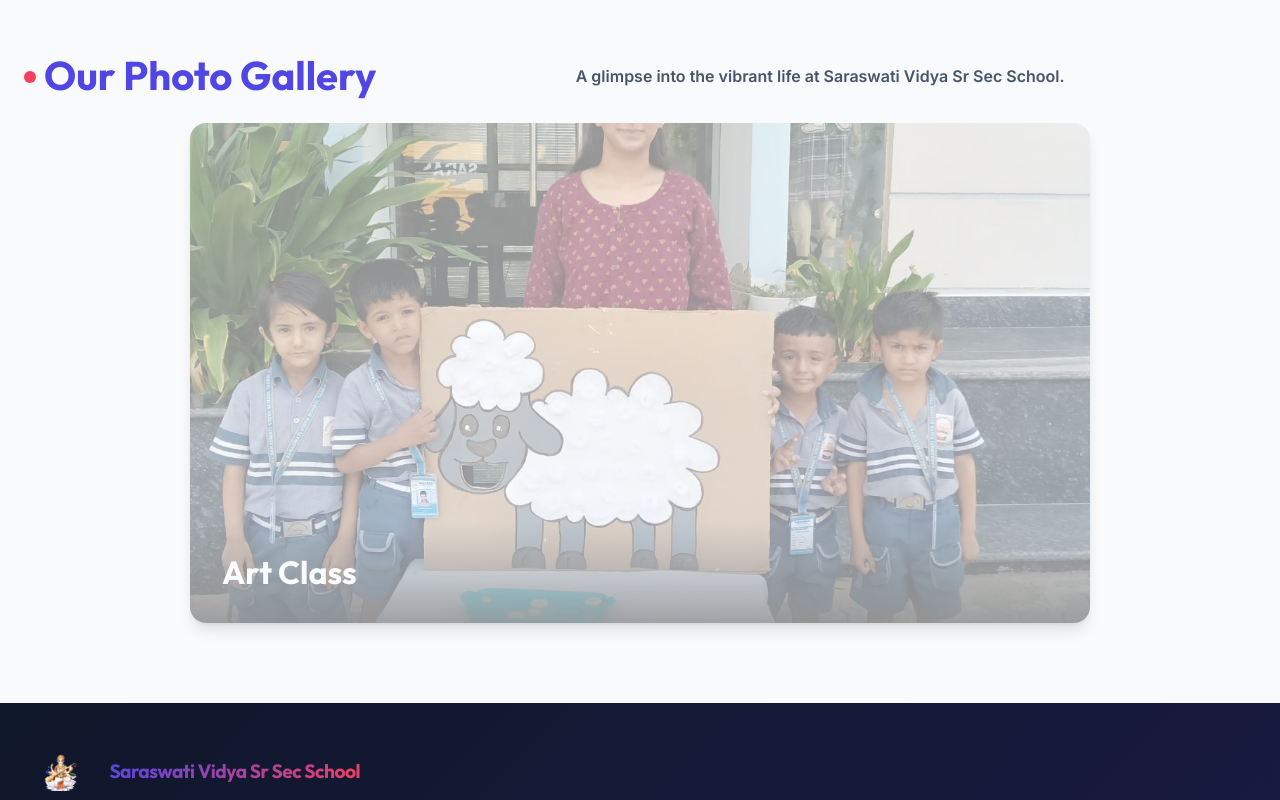
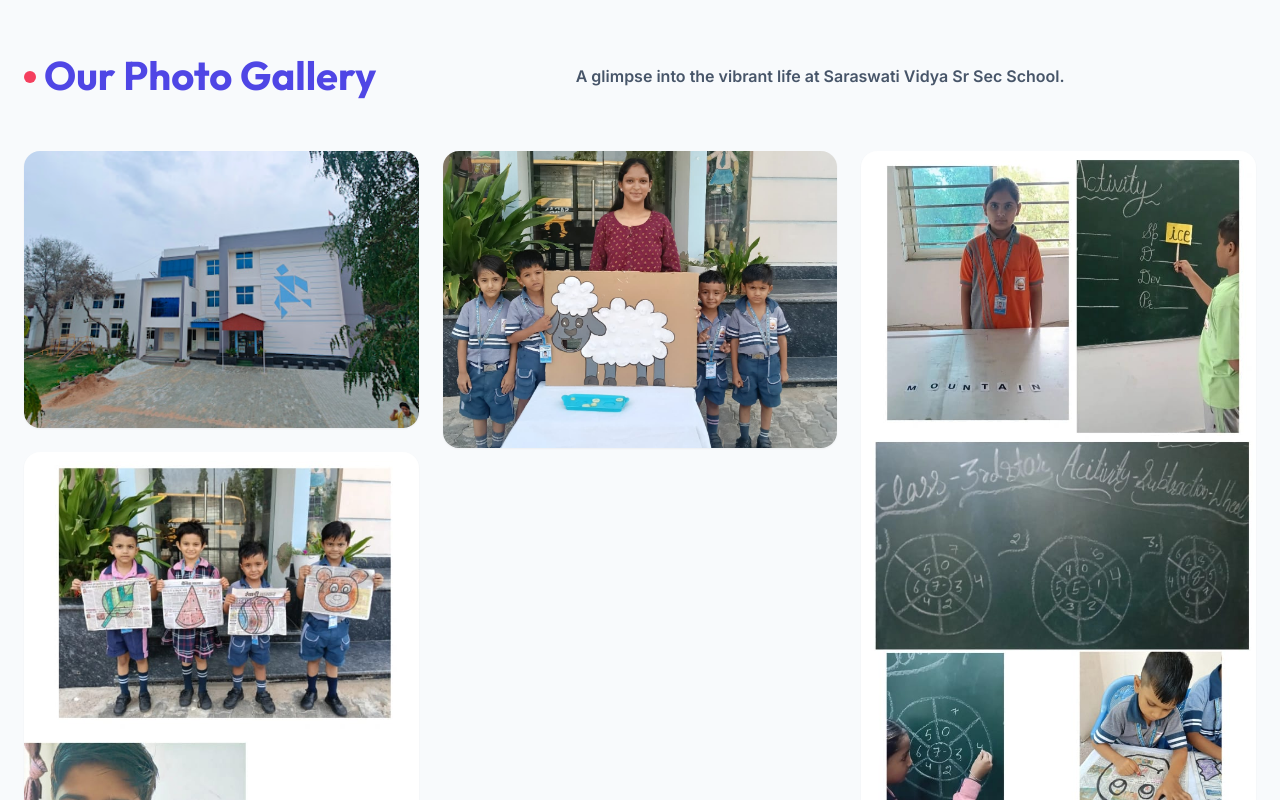
Before and after one commit to Mydvthukran/school-website, a React (Vite) app: page / in a window 1280 px wide. Shown: the part 2800-3600 px from the top of the page. Built offline with nearby package versions, Linux system fonts and the light colour scheme.

Commit message:
feat: implement Home page with interactive stats, leadership messages, and gallery layout

```diff
--- a/src/pages/Home.css
+++ b/src/pages/Home.css
@@ -181,6 +181,53 @@
   }
 }
 
+.gallery-masonry {
+  column-count: 1;
+  column-gap: 1rem;
+  margin-top: 1.5rem;
+}
+
+@media (min-width: 768px) {
+  .gallery-masonry {
+    column-count: 2;
+    column-gap: 1.5rem;
+    margin-top: 3rem;
+  }
+}
+
+@media (min-width: 1024px) {
+  .gallery-masonry {
+    column-count: 3;
+  }
+}
+
+.gallery-masonry-item {
+  break-inside: avoid;
+  margin-bottom: 1rem;
+  position: relative;
+  border-radius: var(--radius-md);
+  overflow: hidden;
+  cursor: pointer;
+  box-shadow: var(--shadow-sm);
+}
+
+@media (min-width: 768px) {
+  .gallery-masonry-item {
+    margin-bottom: 1.5rem;
+    border-radius: var(--radius-lg);
+  }
+}
+
+.gallery-masonry-image {
+  width: 100%;
+  display: block;
+  transition: transform 0.5s ease;
+}
+
+.gallery-masonry-item:hover .gallery-masonry-image {
+  transform: scale(1.05);
+}
+
 .gallery-item {
   position: relative;
   border-radius: var(--radius-md);
@@ -210,7 +257,7 @@
 .gallery-overlay {
   position: absolute;
   inset: 0;
-  background: linear-gradient(to top, rgba(0, 0, 0, 0.8), transparent);
+  background: linear-gradient(to top, rgba(0, 0, 0, 0.8), transparent 70%);
   display: flex;
   align-items: flex-end;
   padding: 0.5rem;
@@ -224,7 +271,8 @@
   }
 }
 
-.gallery-item:hover .gallery-overlay {
+.gallery-item:hover .gallery-overlay,
+.gallery-masonry-item:hover .gallery-overlay {
   opacity: 1;
 }
 
@@ -242,7 +290,8 @@
   }
 }
 
-.gallery-item:hover .gallery-overlay h4 {
+.gallery-item:hover .gallery-overlay h4,
+.gallery-masonry-item:hover .gallery-overlay h4 {
   transform: translateY(0);
 }
 
--- a/src/pages/Home.jsx
+++ b/src/pages/Home.jsx
@@ -9,14 +9,7 @@ import './Home.css';
 import heroHomeImage from '../assets/hero-home.jpeg';
 
 const Home = () => {
-  const [currentGalleryIndex, setCurrentGalleryIndex] = useState(0);
-
-  useEffect(() => {
-    const timer = setInterval(() => {
-      setCurrentGalleryIndex((prevIndex) => (prevIndex + 1) % siteGallery.length);
-    }, 2000);
-    return () => clearInterval(timer);
-  }, []);
+  // Masonry layout doesn't need an interval timer
 
   return (
     <div className="home">
@@ -149,26 +142,22 @@ const Home = () => {
             <h2>Our Photo Gallery</h2>
             <p>A glimpse into the vibrant life at Saraswati Vidya Sr Sec School.</p>
           </div>
-          <div className="gallery-slider" style={{ maxWidth: '900px', margin: '0 auto', position: 'relative', height: '500px', overflow: 'hidden', borderRadius: '1rem', boxShadow: 'var(--shadow-lg)' }}>
-            <AnimatePresence mode="wait">
+          <div className="gallery-masonry">
+            {siteGallery.map((item, index) => (
               <motion.div
-                key={currentGalleryIndex}
-                initial={{ opacity: 0, scale: 1.05 }}
-                animate={{ opacity: 1, scale: 1 }}
-                exit={{ opacity: 0 }}
-                transition={{ duration: 0.8 }}
-                style={{ position: 'absolute', inset: 0 }}
+                key={item.id}
+                className="gallery-masonry-item"
+                initial={{ opacity: 0, y: 20 }}
+                whileInView={{ opacity: 1, y: 0 }}
+                viewport={{ once: true }}
+                transition={{ delay: index * 0.1, duration: 0.5 }}
               >
-                <img
-                  src={siteGallery[currentGalleryIndex].imageUrl}
-                  alt={siteGallery[currentGalleryIndex].title}
-                  style={{ width: '100%', height: '100%', objectFit: 'cover' }}
-                />
-                <div style={{ position: 'absolute', bottom: 0, left: 0, right: 0, padding: '2rem', background: 'linear-gradient(transparent, rgba(0,0,0,0.8))' }}>
-                  <h3 style={{ color: 'white', margin: 0, fontSize: '2rem' }}>{siteGallery[currentGalleryIndex].title}</h3>
+                <img src={item.imageUrl} alt={item.title} className="gallery-masonry-image" />
+                <div className="gallery-overlay">
+                  <h4>{item.title}</h4>
                 </div>
               </motion.div>
-            </AnimatePresence>
+            ))}
           </div>
         </div>
       </section>
```
